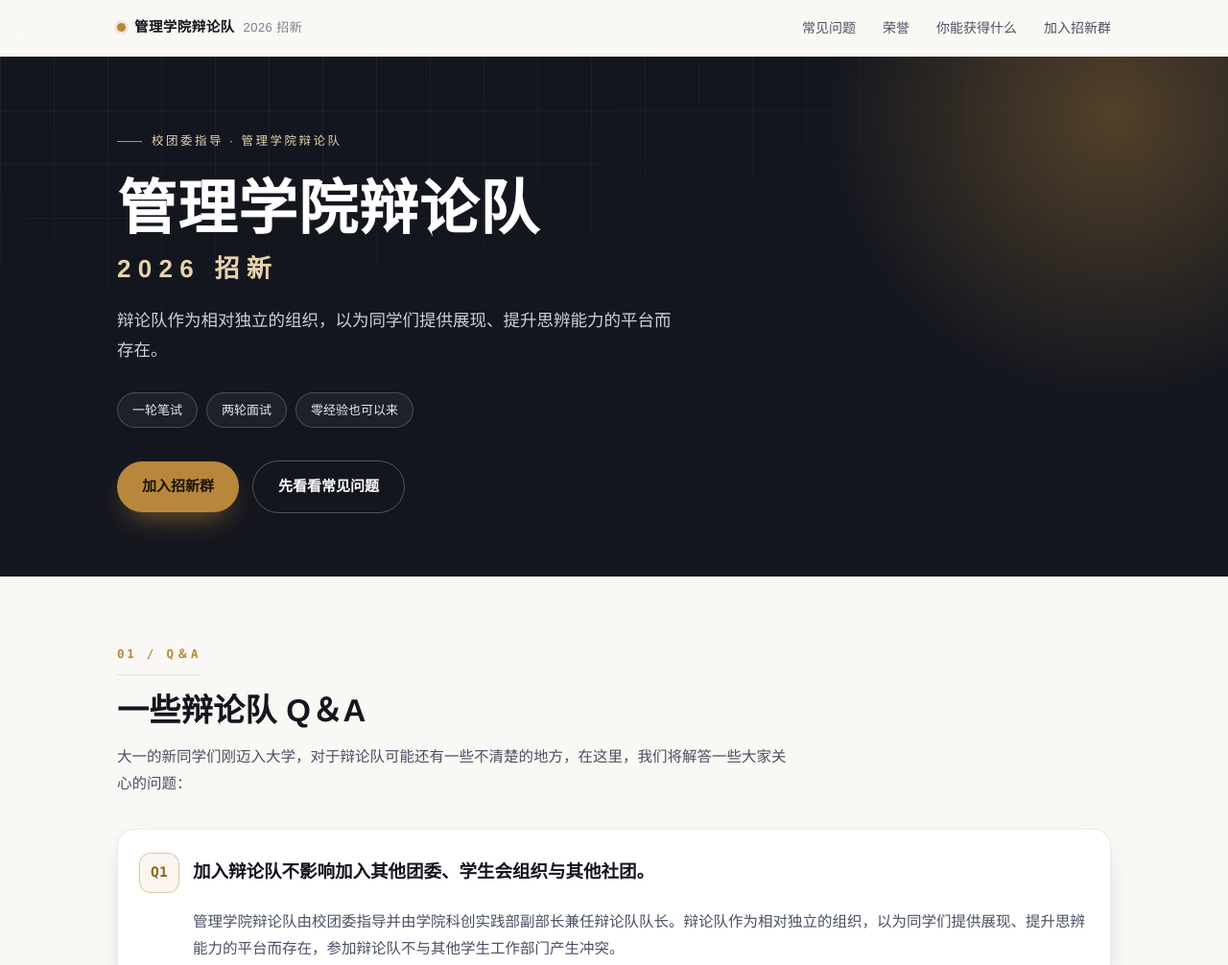
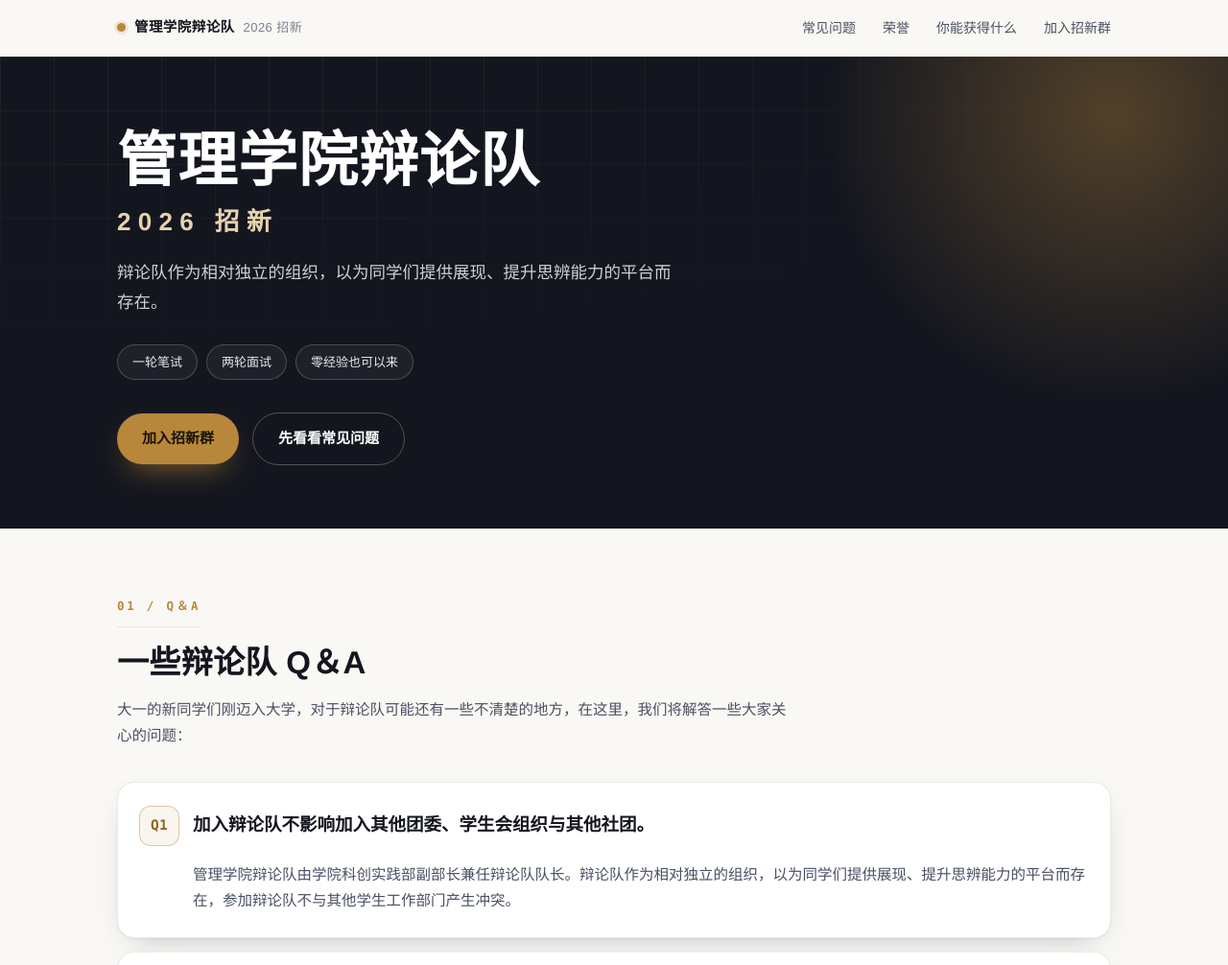
Before and after one commit to lujin060921-dotcom/debate-recruit, a plain HTML site: page index.html in a window 1280 px wide. Shown: the top 1006 px of the page at 96% size. Drawn offline with Linux system fonts and the light colour scheme.

Commit message:
移除校团委指导相关表述（顶部标签、页脚、Q1）

```diff
--- a/index.html
+++ b/index.html
@@ -74,9 +74,7 @@
     background:radial-gradient(circle,rgba(184,135,59,.38),rgba(184,135,59,0) 66%);
   }
   .hero-inner{position:relative;z-index:1}
-  .eyebrow{display:inline-flex;align-items:center;gap:10px;font-size:12.5px;letter-spacing:.2em;color:var(--gold-soft)}
-  .eyebrow::before{content:"";width:26px;height:1px;background:var(--gold-soft);opacity:.7}
-  .hero h1{margin-top:20px;font-size:clamp(34px,8.5vw,62px);letter-spacing:.015em}
+  .hero h1{margin-top:0;font-size:clamp(34px,8.5vw,62px);letter-spacing:.015em}
   .hero h1 em{display:block;margin-top:8px;font-style:normal;font-size:clamp(17px,4.4vw,26px);font-weight:600;letter-spacing:.28em;color:var(--gold-soft)}
   .hero-lead{margin-top:22px;max-width:33em;font-size:clamp(15px,3.9vw,17.5px);color:rgba(255,255,255,.8)}
   .chips{display:flex;flex-wrap:wrap;gap:9px;margin-top:28px}
@@ -237,7 +235,6 @@
 
 <section class="hero">
   <div class="wrap hero-inner">
-    <p class="eyebrow">校团委指导 · 管理学院辩论队</p>
     <h1>管理学院辩论队<em>2026 招新</em></h1>
     <p class="hero-lead">辩论队作为相对独立的组织，以为同学们提供展现、提升思辨能力的平台而存在。</p>
     <div class="chips">
@@ -267,7 +264,7 @@
             <span class="q-badge">Q1</span>
             <h3>加入辩论队不影响加入其他团委、学生会组织与其他社团。</h3>
           </div>
-          <p class="qa-a">管理学院辩论队由校团委指导并由学院科创实践部副部长兼任辩论队队长。辩论队作为相对独立的组织，以为同学们提供展现、提升思辨能力的平台而存在，参加辩论队不与其他学生工作部门产生冲突。</p>
+          <p class="qa-a">管理学院辩论队由学院科创实践部副部长兼任辩论队队长。辩论队作为相对独立的组织，以为同学们提供展现、提升思辨能力的平台而存在，参加辩论队不与其他学生工作部门产生冲突。</p>
         </article>
 
         <article class="qa reveal" style="--d:60ms">
```
Also changed, not shown: template.html (+2 -5 lines).
